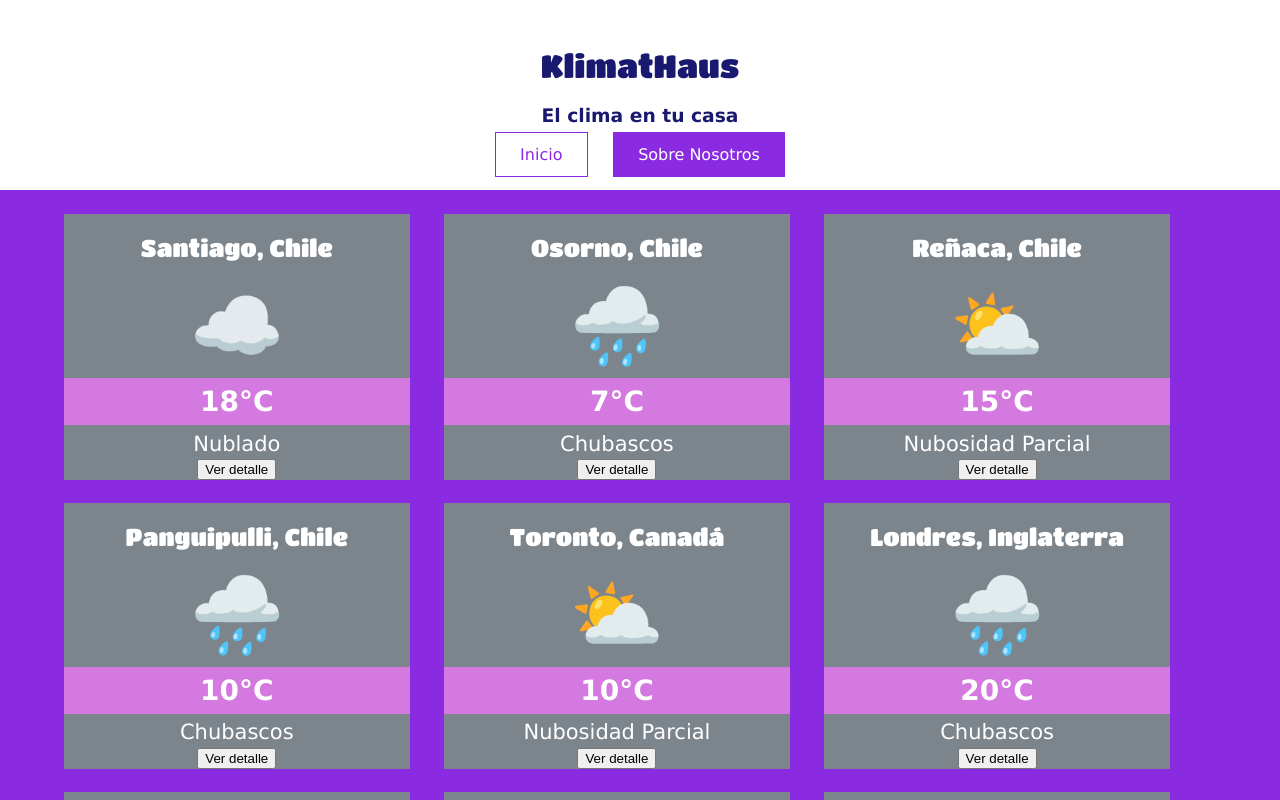
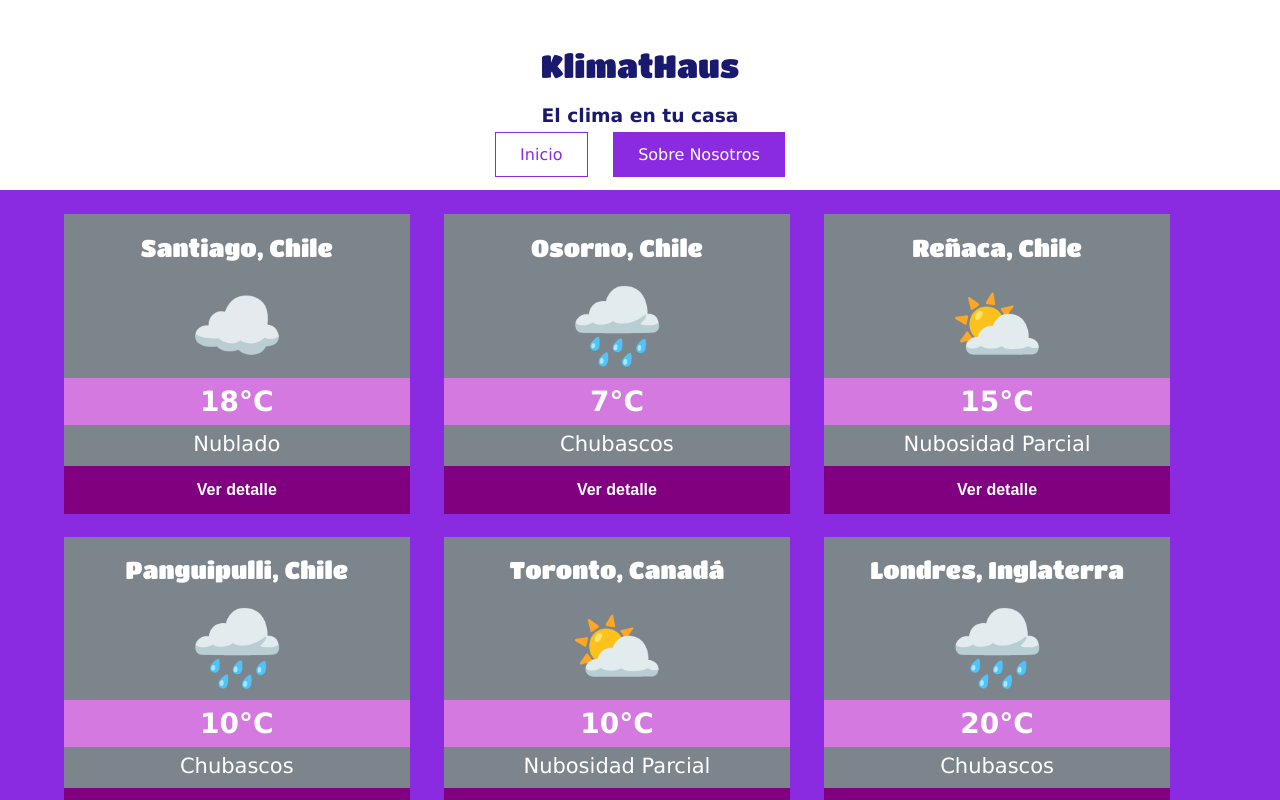
Before and after one commit to fernandakauak/weather-frontend-m2, a Vue app: page /inicio in a window 1280 px wide. Shown: the top 800 px of the page. Built offline with nearby package versions, Linux system fonts and the light colour scheme.

Commit message:
Cambios en css

```diff
--- a/index.html
+++ b/index.html
@@ -4,7 +4,7 @@
     <meta charset="UTF-8" />
     <link rel="icon" type="image/svg+xml" href="/favicon.svg" />
     <meta name="viewport" content="width=device-width, initial-scale=1.0" />
-    <title>weather-front_vue</title>
+    <title>KlimatHaus: El clima en tu casa - Ejercicio Portafolio</title>
   </head>
   <body>
     <div id="app"></div>
--- a/src/App.vue
+++ b/src/App.vue
@@ -12,9 +12,9 @@
     </nav>
   </header>
   <router-view />
-  <!--<footer class="footer p-3 text-center bg-primary bg-gradient">
+  <footer class="footer p-3 text-center bg-primary bg-gradient">
     <p class="footer__content">Sitio creado por Fernanda Kauak Alaff, en el Curso de Desarrollo Front End 2026</p>
-  </footer>-->
+  </footer>
 </template>
 
 <style scoped>
--- a/src/components/IndexVista.vue
+++ b/src/components/IndexVista.vue
@@ -18,7 +18,7 @@
                 <h3 class="climacard__grado">{{ clima.climaActual }}</h3>
                 <h4 class="climacard__estado">{{ clima.estadoActual }}</h4>
 
-                <button @click="detalle(clima.id)">Ver detalle</button>
+                <button class="climacard__button" @click="detalle(clima.id)">Ver detalle</button>
             </div>
         </article>
     </section>
@@ -79,23 +79,15 @@
     }
 
     .climacard__button {
-        padding: 5px 10px;
+        padding: 4%;
         font-weight: bold;
         font-size: 16px;
-        background-color: rgb(138, 43, 226);
+        background-color: rgb(128, 0, 128);
         border: 1px solid rgb(128, 0, 128);
         width: 100%;
         color: white;
         text-decoration: none;
-    }
-
-    @media (max-width: 768px) {
-        .climacard__button {
-            padding: 5px 10px;
-            font-weight: bold;
-            font-size: 16px;
-            background-color: rgb(138, 43, 226);
-            border: 1px solid rgb(128, 0, 128);
-        }
+        margin-top: 2%;
+        cursor: pointer;
     }
 </style>
```
